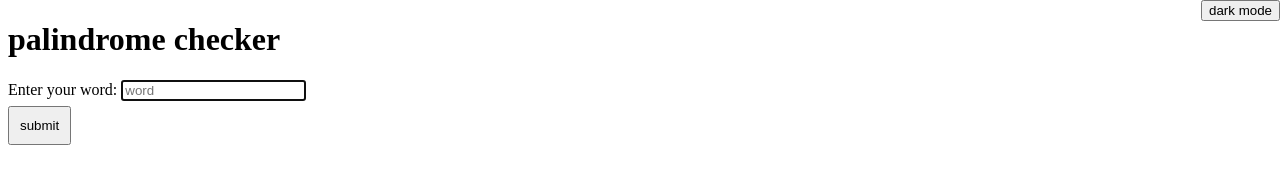
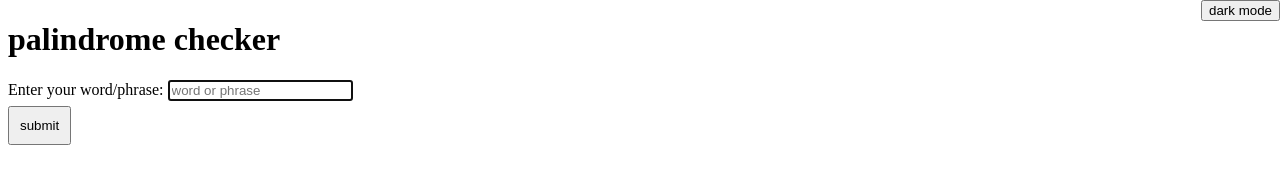
Before and after one commit to safiadaud/webdev, a plain HTML site: page homework/palindrome.html in a window 1280 px wide. Drawn offline with Linux system fonts and the light colour scheme.

Commit message:
changed placeholder text of input box

```diff
--- a/homework/palindrome.html
+++ b/homework/palindrome.html
@@ -22,8 +22,8 @@
         </header>
         <main>
             <form>
-                <label>Enter your word: </label>
-                <input id="word" autocomplete="off" autofocus type="text" placeholder="word"><br>
+                <label>Enter your word/phrase: </label>
+                <input id="word" autocomplete="off" autofocus type="text" placeholder="word or phrase"><br>
 
                 <button id="submit" type="submit">submit</button>
             </form><br>
```
